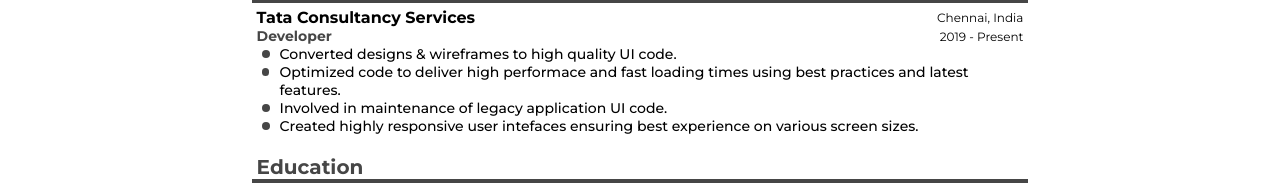
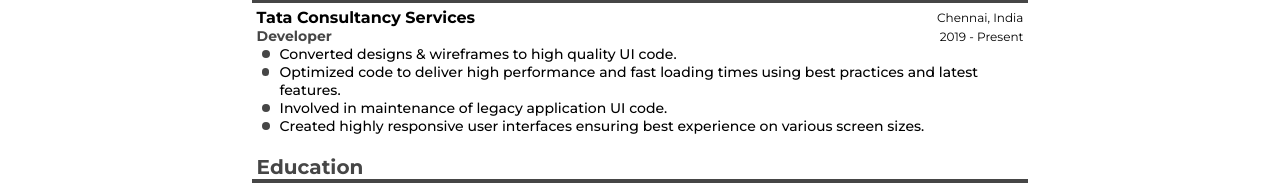
Before and after one commit to Jaspreet-22g/resume, a plain HTML site: page index.html in a window 1280 px wide. Shown: the part 283-468 px from the top of the page. Drawn offline with Linux system fonts and the light colour scheme.

Commit message:
Spelling mistake fix

```diff
--- a/index.html
+++ b/index.html
@@ -63,10 +63,10 @@
             </div>
             <ul>
                 <li>Converted designs & wireframes to high quality UI code.</li>
-                <li>Optimized code to deliver high performace and fast loading times using best practices and
+                <li>Optimized code to deliver high performance and fast loading times using best practices and
                     latest features.</li>
                 <li>Involved in maintenance of legacy application UI code.</li>
-                <li>Created highly responsive user intefaces ensuring best experience on various screen sizes.</li>
+                <li>Created highly responsive user interfaces ensuring best experience on various screen sizes.</li>
             </ul>
         </div>
     </section>
```
Also changed, not shown: 1 other file.
